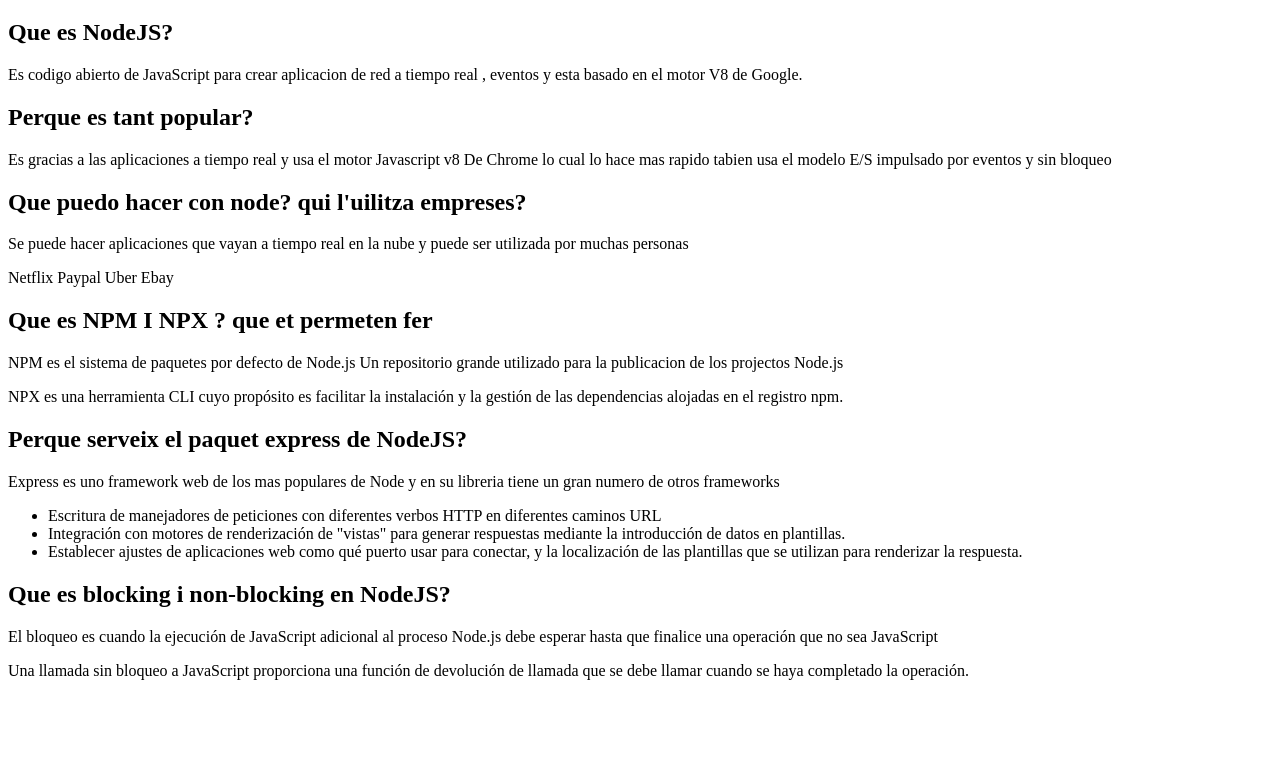
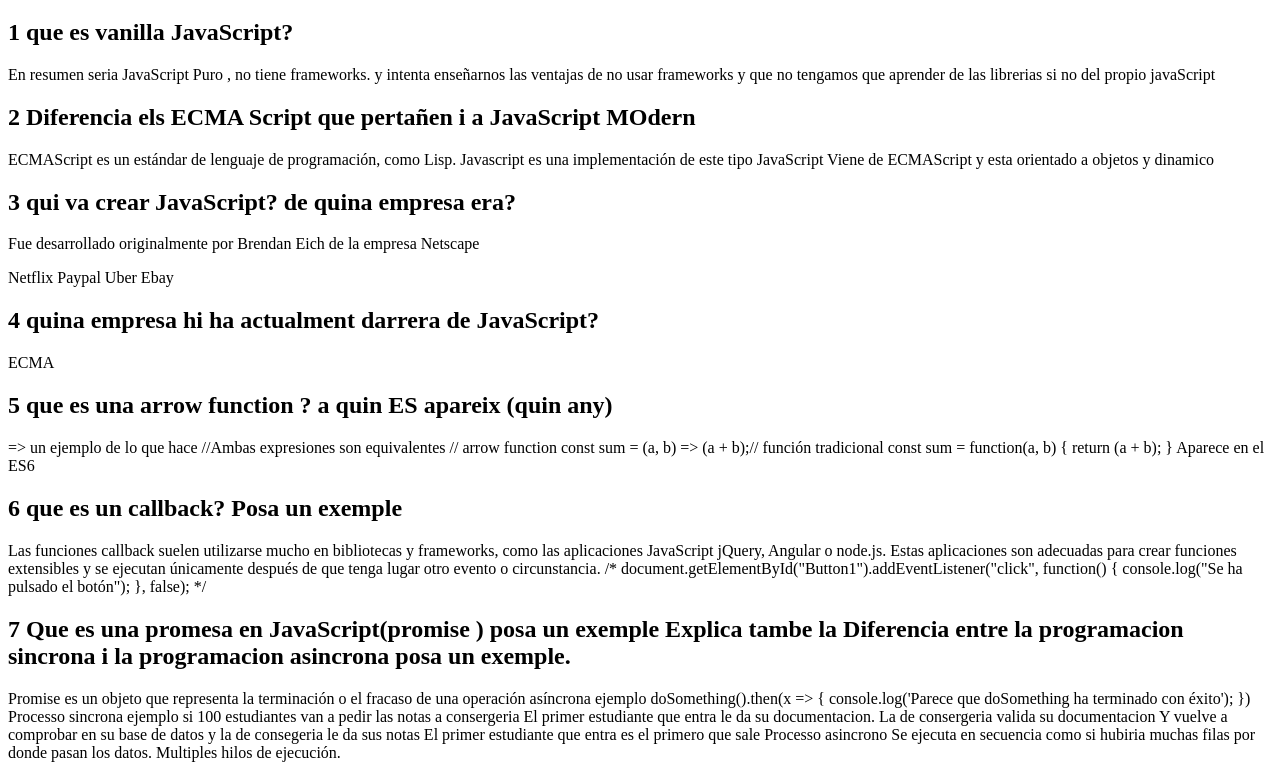
Before and after one commit to TuPapu007/dec-josethr, a plain HTML site: page index.html in a window 1280 px wide. Shown: the part 61-839 px from the top of the page. Before the commit the page ends 800 px from the top, so only its background shows below. Drawn offline with Linux system fonts and the light colour scheme.

Commit message:
Update index.html

```diff
--- a/index.html
+++ b/index.html
@@ -8,33 +8,62 @@
 </head>
 <body>
     <h1>Preguntas</h1>
-    <h2>Que es NodeJS?</h2>
-    <p>Es codigo abierto de JavaScript para crear aplicacion de red a tiempo real , eventos y esta basado en el motor V8 de Google.
-    </p>
-    <h2>Perque es tant popular?</h2>
-        <p>Es gracias a las aplicaciones a tiempo real y usa el motor Javascript v8 De Chrome lo cual lo hace mas rapido tabien usa el modelo E/S impulsado por eventos y sin bloqueo</p>
+    <h2>1 que es vanilla JavaScript?</h2>
+    <p>En resumen seria JavaScript Puro , no tiene frameworks. y intenta enseñarnos las ventajas de no usar frameworks y que no tengamos que aprender de las librerias si no del propio javaScript</p>
+    <h2>2 Diferencia els ECMA Script que pertañen i a JavaScript MOdern</h2>
+    <p>ECMAScript es un estándar de lenguaje de programación, como Lisp. Javascript es una implementación de este tipo JavaScript Viene de ECMAScript  y esta orientado a objetos y dinamico</p>
 
-    <h2>Que puedo hacer con node? qui l'uilitza empreses?</h2>
-    <p>Se puede hacer aplicaciones que vayan a tiempo real en la nube y puede ser utilizada por muchas personas </p>
+    <h2>3 qui va crear JavaScript? de quina empresa era?</h2>
+    <p>Fue desarrollado originalmente por Brendan Eich de la empresa Netscape </p>
 
     <p>Netflix Paypal Uber Ebay</p>
 
-    <h2>Que es NPM I NPX ?  que et permeten fer</h2>
-    <p>NPM es el sistema de paquetes por defecto de Node.js  Un repositorio grande utilizado para la publicacion de los projectos Node.js </p>
+    <h2>4 quina empresa hi ha actualment darrera de JavaScript?</h2>
+    <p>ECMA</p>
 
-    <p>NPX es  una herramienta CLI cuyo propósito es facilitar la instalación y la gestión de las dependencias alojadas en el registro npm.</p>
+    <h2>5 que es una arrow function ? a quin ES apareix (quin any)</h2>
+    <p>=> un ejemplo de lo que hace
+    //Ambas expresiones son equivalentes
+    // arrow function
+    const sum = (a, b) => (a + b);// función tradicional
+    const sum = function(a, b) {
+    return (a + b);
+    }
+    Aparece en el ES6
+    </p>
 
-    <h2>Perque serveix el paquet express de NodeJS?</h2>
-    <p>Express es uno framework web de los mas populares de Node y en su libreria tiene un gran numero de otros frameworks
+
+    <h2>6 que es un callback? Posa un exemple</h2>
+    <p>Las funciones callback suelen utilizarse mucho en bibliotecas y frameworks, como las aplicaciones JavaScript jQuery, Angular o node.js. Estas aplicaciones son adecuadas para crear funciones extensibles y se ejecutan únicamente después de que tenga lugar otro evento o circunstancia.
+
+    /*
+    document.getElementById("Button1").addEventListener("click", function() {
+        console.log("Se ha pulsado el botón");
+        }, false);
+    */
     </p>
-    <ul>
-        <li>Escritura de manejadores de peticiones con diferentes verbos HTTP en diferentes caminos URL </li>
-        <li>Integración con motores de renderización de "vistas" para generar respuestas mediante la introducción de datos en plantillas.</li>
-        <li>Establecer ajustes de aplicaciones web como qué puerto usar para conectar, y la localización de las plantillas que se utilizan para renderizar la respuesta.</li>
-    </ul>
+    <h2>7 Que es una promesa en JavaScript(promise ) posa un exemple Explica tambe la Diferencia entre la programacion sincrona i la programacion asincrona posa un exemple.</h2>
+    <p>Promise es un objeto que representa la terminación o el fracaso de una operación asíncrona
+    ejemplo
 
-    <h2>Que es blocking i non-blocking en NodeJS?</h2>
-    <p>El bloqueo es cuando la ejecución de JavaScript adicional al proceso Node.js debe esperar hasta que finalice una operación que no sea JavaScript</p>
-    <p>Una llamada sin bloqueo a JavaScript proporciona una función de devolución de llamada que se debe llamar cuando se haya completado la operación.</p>
-</body>
+    doSomething().then(x => {
+        console.log('Parece que doSomething ha terminado con éxito');
+    })
+
+    Processo sincrona
+    ejemplo
+
+    si 100 estudiantes van a pedir las notas a consergeria
+    El primer estudiante que entra le da su documentacion.
+    La de consergeria valida su documentacion
+    Y vuelve a comprobar en su base de datos
+    y la de consegeria le da sus notas
+
+    El primer estudiante que entra es el primero que sale
+
+
+    Processo asincrono
+    Se ejecuta en secuencia como si hubiria muchas filas por donde pasan los datos.
+    Multiples hilos de ejecución.</p>
+    </body>
 </html>
```
